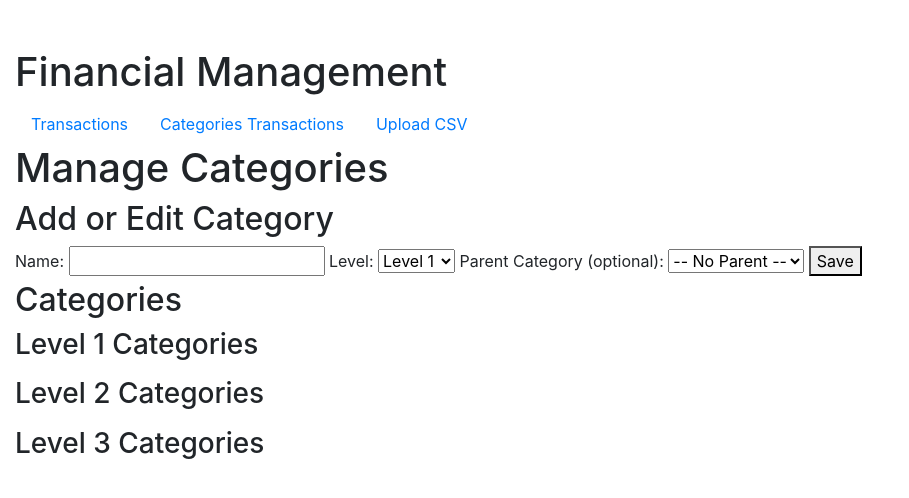
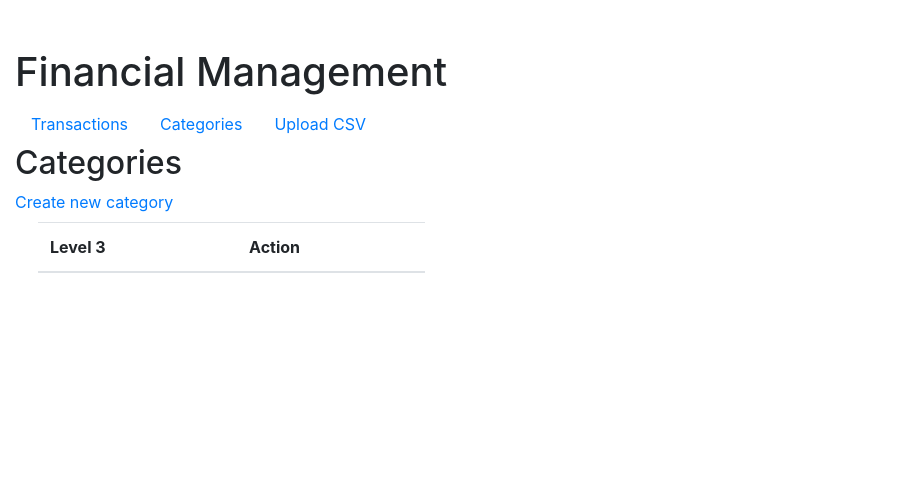
Before and after one commit to benricon/economy, a Flask app: page /categories in a window 1280 px wide. Shown: the top 498 px of the page, without its empty margins (0-909 px from the left). Run offline with Flask 3, Linux system fonts and the light colour scheme; lists and menus that the app fills with data are empty; some libraries are stand-ins or nearby versions.

Commit message:
Added prototype management of categories, and new database scheme

```diff
--- a/WebApp/app.py
+++ b/WebApp/app.py
@@ -101,8 +101,6 @@ def transactions():
         category1s=categories_level_1 if len(categories_level_1) > 0 else [],
         category2s=categories_level_2 if len(categories_level_2) > 0 else [],
         category3s=categories_level_3 if len(categories_level_3) > 0 else [],
-
-
     )
 
 
@@ -110,50 +108,84 @@ def transactions():
 def manage_categories():
     """View to display and manage categories."""
     if request.method == 'POST':
-        # Handle form submission for adding or editing a category
-        category_id = request.form.get('id')  # For editing existing categories
-        name = request.form.get('name')
-        level = int(request.form.get('level'))
-        parent_id = request.form.get('parent')  # Parent category, optional
-
-        if not name or not level:
-            flash("Name and Level are required!", "error")
-            return redirect(url_for('manage_categories'))
-
-        if category_id:  # Update an existing category
-            category = Category.query.get(category_id)
-            if category:
-                category.name = name
-                category.level = level
-                category.parent = parent_id if parent_id else None
-                db.session.commit()
-                flash("Category updated successfully!", "success")
-            else:
-                flash("Category not found!", "error")
-        else:  # Add a new category
-            new_category = Category(
-                name=name,
-                level=level,
-                parent=parent_id if parent_id else None
-            )
-            db.session.add(new_category)
-            db.session.commit()
-            flash("Category added successfully!", "success")
-
         return redirect(url_for('manage_categories'))
 
     # Fetch categories grouped by levels for display
     categories_level_1 = Category.query.filter_by(level=1).all()
-    categories_level_2 = Category.query.filter_by(level=2).all()
     categories_level_3 = Category.query.filter_by(level=3).all()
-
     return render_template(
         'manage_categories.html',
         level_1_categories=categories_level_1,
-        level_2_categories=categories_level_2,
-        level_3_categories=categories_level_3
+        level_3_categories=categories_level_3,
     )
 
+
+@app.route('/categories/<int:category_id>', methods=['GET', 'POST'])
+def edit_categories(category_id):
+
+    if request.method == 'POST':
+        if "delete" in request.form:
+            try:
+                category = Category.query.filter_by(id=category_id).one()
+                if len(category.children) != 0:
+                    flash("Object still has children")
+                    return redirect(url_for('edit_categories', category_id=category_id))
+                db.session.delete(category)
+                db.session.commit()
+            except Exception as e:
+                flash(e)
+            return redirect(url_for('manage_categories'))
+
+        if "update" in request.form:
+            try:
+                category = Category.query.filter_by(id=category_id).one()
+                category.name = request.form.get("name")
+                category.level = request.form.get("level")
+                category.parent_id = request.form.get("parent")
+                db.session.commit()
+            except Exception as e:
+                flash(e)
+            return redirect(url_for('edit_categories', category_id=category_id))
+
+        if "create" in request.form:
+
+            try:
+                category = Category(
+                    name = request.form.get("name"),
+                    level = int(request.form.get("level"))
+                )
+
+                if int(request.form.get("level")) == 2 and len(request.form.get("parent")) > 0:
+                    category.parent_id = request.form.get("parent")
+                elif int(request.form.get("level")) == 2:
+                    flash("Level 2 must have parent")
+                    return redirect(url_for('edit_categories', category_id=category_id))
+                if len(Category.query.filter_by(name = request.form.get("name")).all()) > 0:
+                    flash("Name already exists")
+                    return redirect(url_for('edit_categories', category_id=category_id))
+                db.session.add(category)
+                db.session.commit()
+            except Exception as e:
+                flash(e)
+            return redirect(url_for('manage_categories'))
+
+
+
+        flash('No file part', 'error')
+        return redirect(url_for('edit_categories', category_id=category_id))
+        #return redirect(url_for('manage_categories'))
+
+    # Fetch categories grouped by levels for display
+    if category_id != 0:
+        category = Category.query.filter_by(id=category_id).one()
+    else:
+        category = None
+    parents = Category.query.filter_by(level=1).all()
+    return render_template(
+        'edit_categories.html',
+        category=category,
+        parents=parents
+    )
 
 @app.route('/upload-csv', methods=['GET', 'POST'])
 def upload_csv():
@@ -213,11 +245,12 @@ def divided_trasaction(transaction_id):
 
     if "create" in request.form:
         transaction = Transaction.query.filter(Transaction.id == transaction_id).one()
-        print(request.form.get("category_1"))
+
+
         new_entry = SubTransaction(
             date = transaction.date,
             account = transaction.account,
-            description = "ID " + str(transaction_id) + ": " + request.form.get("description"),
+            description=f"ID {transaction_id}: {request.form.get('description')}",
             amount = request.form.get("amount", 0),
             category_level_1 = request.form.get("category_1") if len(request.form.get("category_1")) > 0 else None,
             category_level_2 = request.form.get("category_2") if len(request.form.get("category_2")) > 0 else None,
--- a/WebApp/templates/base.html
+++ b/WebApp/templates/base.html
@@ -12,7 +12,7 @@
         <nav class="nav">
 
             <a class="nav-link" href="/transactions">Transactions</a>
-            <a class="nav-link" href="/categories">Categories Transactions</a>
+            <a class="nav-link" href="/categories">Categories</a>
             <a class="nav-link" href="/upload-csv">Upload CSV</a>
         </nav>
 
--- a/WebApp/templates/manage_categories.html
+++ b/WebApp/templates/manage_categories.html
@@ -2,74 +2,68 @@
 
 {% block content %}
 
-<h1>Manage Categories</h1>
-
-    <h2>Add or Edit Category</h2>
-    <form method="POST" action="{{ url_for('manage_categories') }}">
-        <input type="hidden" name="id" id="id">
-        <label for="name">Name:</label>
-        <input type="text" name="name" id="name" required>
-
-        <label for="level">Level:</label>
-        <select name="level" id="level" required>
-            <option value="1">Level 1</option>
-            <option value="2">Level 2</option>
-            <option value="3">Level 3</option>
-        </select>
-
-        <label for="parent">Parent Category (optional):</label>
-        <select name="parent" id="parent">
-            <option value="">-- No Parent --</option>
-            {% for category in level_1_categories %}
-                <option value="{{ category.id }}">{{ category.name }}</option>
-            {% endfor %}
-            {% for category in level_2_categories %}
-                <option value="{{ category.id }}">{{ category.name }}</option>
-            {% endfor %}
-        </select>
-
-        <button type="submit">Save</button>
-    </form>
 
     <h2>Categories</h2>
-    <h3>Level 1 Categories</h3>
-    <ul>
-        {% for category in level_1_categories %}
-            <li>
-                {{ category.name }}
-                <button onclick="editCategory('{{ category.id }}', '{{ category.name }}', '{{ category.level }}', '{{ category.parent or '' }}')">Edit</button>
-            </li>
+    <a href="{{ url_for('edit_categories', category_id = 0) }}">Create new category</a>
+
+<div class="container m-2 mw-100">
+  <div class="row">
+    {% for category in level_1_categories %}
+    <div class="col-lg-4">
+      <div class="table-responsive">
+        <table class="table table-striped">
+        <thead>
+            <th>Level 1</th>
+            <th>Level 2</th>
+            <th>Action</th>
+        </thead>
+        <tbody>
+
+            <tr>
+                <td>{{ category.name }}</td>
+                <td></td>
+                <td><a href="{{ url_for('edit_categories', category_id = category.id) }}">Edit</a></td>
+            </tr>
+            {% for category2 in category.children %}
+            <tr>
+                <td></td>
+                <td>{{ category2.name }}</td>
+                <td><a href="{{ url_for('edit_categories', category_id = category2.id) }}">Edit</a></td>
+            </tr>
+
+            {% endfor %}
+
+        </tbody>
+
+    </table>
+</div>
+</div>
+{% endfor %}
+
+<div class="col-lg-4">
+  <div class="table-responsive">
+    <table class="table table-striped">
+    <thead>
+        <th>Level 3</th>
+        <th>Action</th>
+    </thead>
+    <tbody>
+        {% for category in level_3_categories %}
+        <tr>
+            <td>{{ category.name }}</td>
+            <td><a href="{{ url_for('edit_categories', category_id = category.id) }}">Edit</a></td>
+        </tr>
         {% endfor %}
-    </ul>
+    </tbody>
 
-    <h3>Level 2 Categories</h3>
-    <ul>
-        {% for category in level_2_categories %}
-            <li>
-                {{ category.name }} (Parent: {{ category.parent.name if category.parent }})
-                <button onclick="editCategory('{{ category.id }}', '{{ category.name }}', '{{ category.level }}', '{{ category.parent or '' }}')">Edit</button>
-            </li>
-        {% endfor %}
-    </ul>
+</table>
+</div>
+</div>
 
-    <h3>Level 3 Categories</h3>
-    <ul>
-        {% for category in level_3_categories %}
-            <li>
-                {{ category.name }} (Parent: {{ category.parent.name if category.parent }})
-                <button onclick="editCategory('{{ category.id }}', '{{ category.name }}', '{{ category.level }}', '{{ category.parent or '' }}')">Edit</button>
-            </li>
-        {% endfor %}
-    </ul>
+</div>
+</div>
 
-    <script>
-        function editCategory(id, name, level, parent) {
-            document.getElementById('id').value = id;
-            document.getElementById('name').value = name;
-            document.getElementById('level').value = level;
-            document.getElementById('parent').value = parent;
-        }
-    </script>
+
 
 
 {% endblock %}
```
Also changed, not shown: WebApp/migrations/versions/53ac8bb8d28a_new_catetories.py (added, +32 -0 lines), WebApp/models.py (+6 -2 lines), WebApp/templates/edit_categories.html (added, +42 -0 lines), 1 other file.
